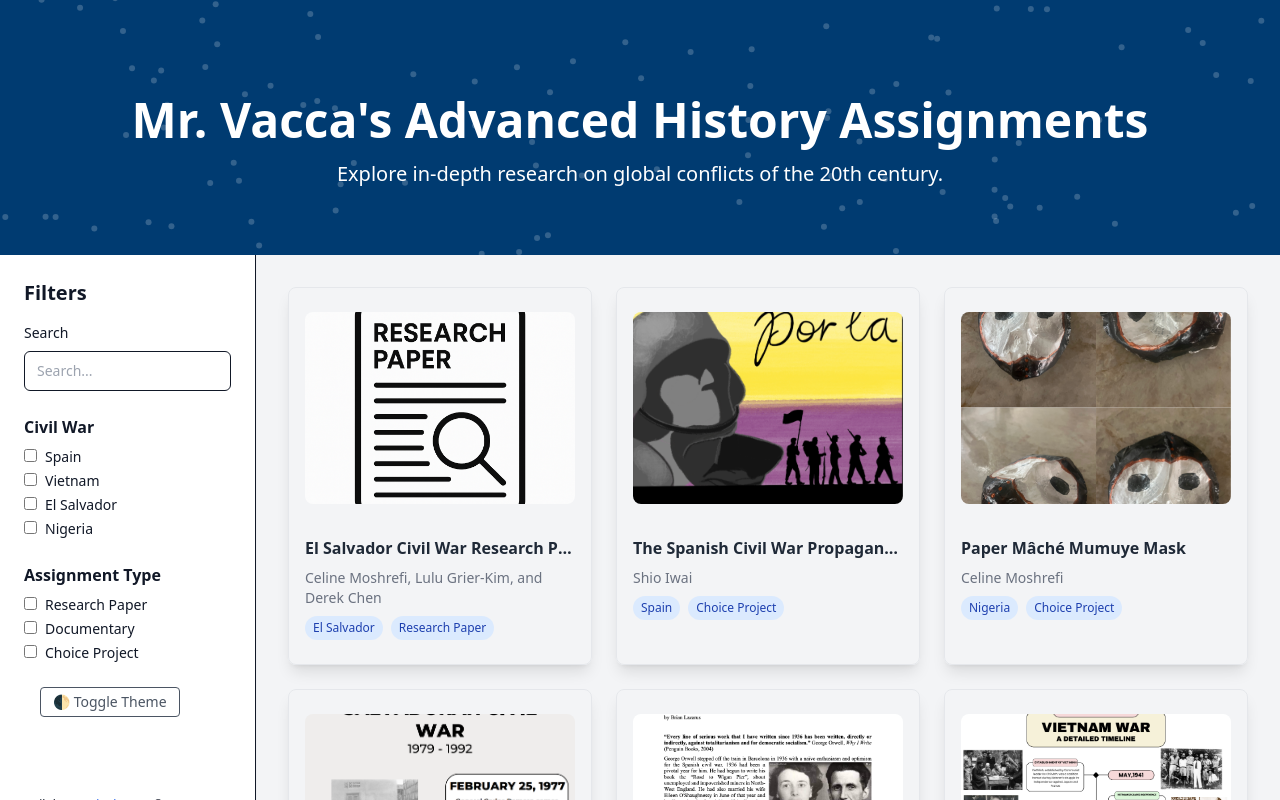
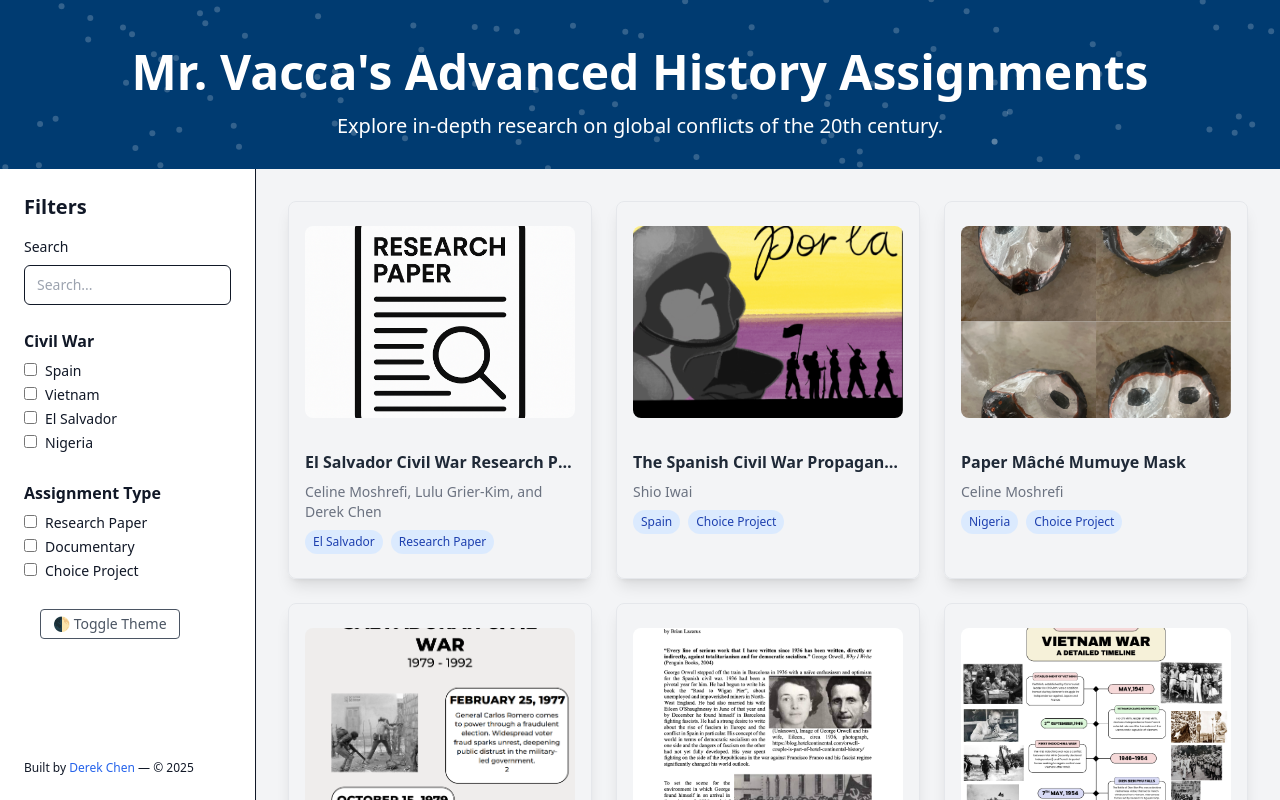
Before and after one commit to OptimusChen/history-website, a Next.js app: page / in a window 1280 px wide. Built offline with nearby package versions, Linux system fonts and the light colour scheme.

Commit message:
smaller banner

```diff
--- a/src/app/page.tsx
+++ b/src/app/page.tsx
@@ -73,7 +73,7 @@ export default function AssignmentList() {
       <Hero />
 
       <div className="flex h-screen overflow-hidden bg-gray-100 dark:bg-gray-900">
-        <aside className="w-64 h-full overflow-y-auto bg-white dark:bg-gray-800 border-r dark:border-gray-700 shadow-sm p-6 text-gray-900 dark:text-gray-200">
+        <aside className="w-64 h-full overflow-y-auto bg-white dark:bg-gray-800 border-r dark:border-gray-700 shadow-sm p-6 text-gray-900 dark:text-gray-200 flex flex-col">
           <h2 className="text-xl font-bold mb-4">Filters</h2>
 
           <div className="mb-6">
@@ -116,7 +116,7 @@ export default function AssignmentList() {
             ))}
           </div>
 
-          <nav className="flex items-center gap-4 text-sm text-gray-600 mb-20">
+          <nav className="flex items-center gap-4 text-sm text-gray-600">
             <button
               onClick={() => {
                 const html = document.documentElement;
@@ -128,7 +128,7 @@ export default function AssignmentList() {
             </button>
           </nav>
 
-          <p className="mt-0 text-xs">
+          <p className="mt-auto text-xs">
             Built by{' '}
             <a
               href="https://github.com/OptimusChen"
--- a/src/components/Hero.tsx
+++ b/src/components/Hero.tsx
@@ -12,7 +12,7 @@ export default function Hero() {
   }, []);
 
   return (
-    <section className="relative w-full py-24 px-6 bg-[#003B71] text-white text-center overflow-hidden">
+    <section className="relative w-full py-12 px-6 bg-[#003B71] text-white text-center overflow-hidden">
       {/* Particle Background */}
       <Particles
         id="tsparticles"
```
